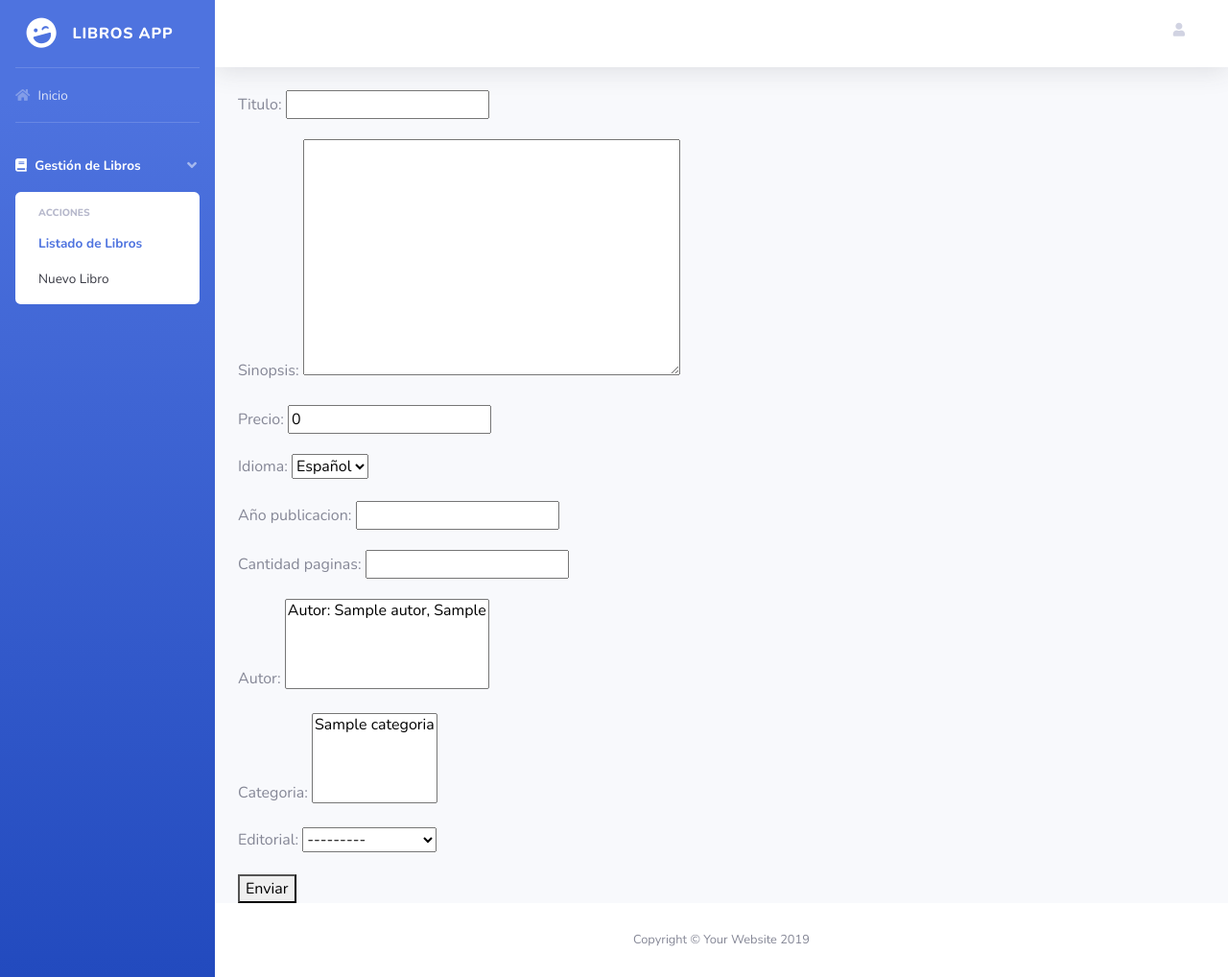
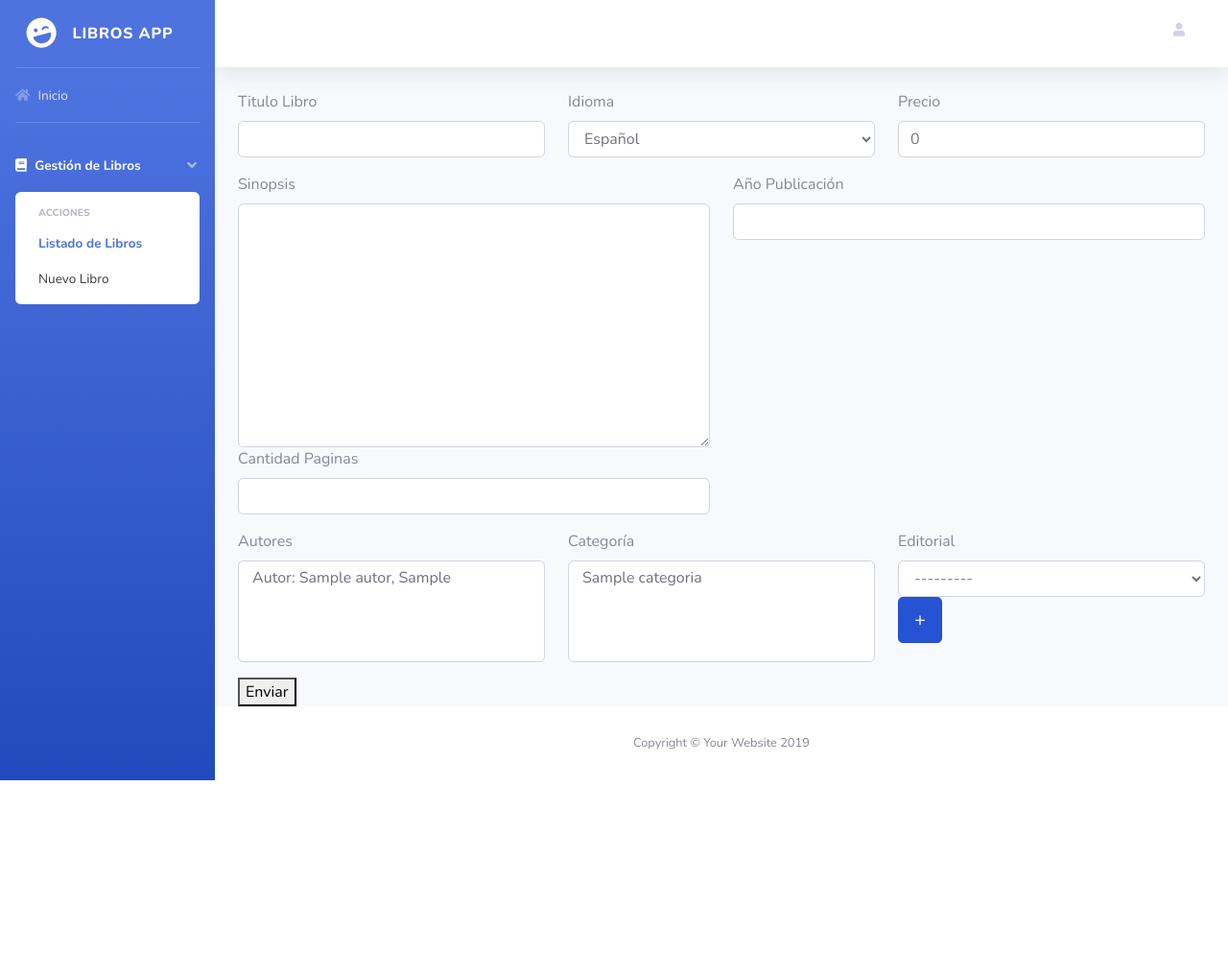
Before and after one commit to flaviopifiator/libro, a Django app: page /libro/crear/ in a window 1280 px wide. Shown: the whole page at 96% size. After the commit the page ends 813 px from the top, so only its background shows below. Run offline with Django 3.2, Linux system fonts and the light colour scheme; tables that the repository leaves empty hold one stand-in row (values such as "Sample post"); some libraries are stand-ins or nearby versions.

Commit message:
Se anaden formulario personalizado

```diff
--- a/libros/forms.py
+++ b/libros/forms.py
@@ -12,3 +12,12 @@ class LibroForm(forms.ModelForm):
             'idioma', 'año_publicacion', 'cantidad_paginas',
             'autor', 'categoria', 'editorial',
         )
+
+    def __init__(self, user, *args, **kwargs):
+        user = user
+        super().__init__(*args, **kwargs)
+        for f in self.fields:
+            self.fields[f].widget.attrs['class'] = 'form-control'
+
+        #mascotas_user = models.Mascota.objects.filter(user=user)
+        #self.fields['mascota'].queryset = mascotas_user
--- a/libros/views.py
+++ b/libros/views.py
@@ -23,6 +23,11 @@ class LibroCreateView(LoginRequiredMixin, CreateView):
     success_url = reverse_lazy('libro:listado-libros')
     form_class = forms.LibroForm
 
+    def get_form_kwargs(self):
+        context = super().get_form_kwargs()
+        context.update(user=self.request.user)
+        return context
+
 
 class LibroUpdateView(LoginRequiredMixin, UpdateView):
     model = models.Libro
--- a/prueba/settings.py
+++ b/prueba/settings.py
@@ -25,7 +25,7 @@ SECRET_KEY = '#co1y=7#gwlz4s+km+p3via5hoyp70$w#k(%_qy43@l2%6ozso'
 # SECURITY WARNING: don't run with debug turned on in production!
 DEBUG = True
 
-ALLOWED_HOSTS = ['192.168.1.9', 'localhost']
+ALLOWED_HOSTS = ['192.168.0.67', 'localhost']
 
 
 # Application definition
--- a/templates/libro/libro-form.html
+++ b/templates/libro/libro-form.html
@@ -3,7 +3,50 @@
 {% block content %}
 <form action="." method="post">
     {% csrf_token %}
-    {{form.as_p}}
+    <div class="form-group row">
+        <div class="col-sm-4 mb-3 mb-sm-0">
+            <label for="id_titulo">Titulo Libro</label>
+            {{ form.titulo }}
+        </div>
+        <div class="col-sm-4 mb-3 mb-sm-0">
+            <label for="id_idioma">Idioma</label>
+            {{ form.idioma }}
+        </div>
+        <div class="col-sm-4 mb-3 mb-sm-0">
+            <label for="id_precio">Precio</label>
+            {{ form.precio }}
+        </div>
+    </div>
+    <div class="form-group row">
+        <div class="col-sm-6 mb-3 mb-sm-0">
+            <label for="id_sinopsis">Sinopsis</label>
+            {{ form.sinopsis }}
+        </div>
+        <div class="col-sm-6 mb-3 mb-sm-0">
+            <label for="id_año_publicacion">Año Publicación</label>
+            {{ form.año_publicacion }}
+        </div>
+        <div class="col-sm-6 mb-3 mb-sm-0">
+            <label for="id_cantidad_paginas">Cantidad Paginas</label>
+            {{ form.cantidad_paginas }}
+        </div>
+    </div>
+    <div class="form-group row">
+        <div class="col-sm-4 mb-3 mb-sm-0">
+            <label for="id_autor">Autores</label>
+            {{ form.autor }}
+        </div>
+        <div class="col-sm-4 mb-3 mb-sm-0">
+            <label for="id_categoria">Categoría</label>
+            {{ form.categoria }}
+        </div>
+        <div class="col-sm-4 mb-3 mb-sm-0">
+            <label for="id_editorial">Editorial</label>
+            {{ form.editorial }}
+            <a href="#" class="btn btn-primary btn-lg active" role="button" aria-pressed="true">+</a>
+        </div>
+    </div>
+
     <button type="submit">Enviar</button>
 </form>
 {% endblock %}
```
